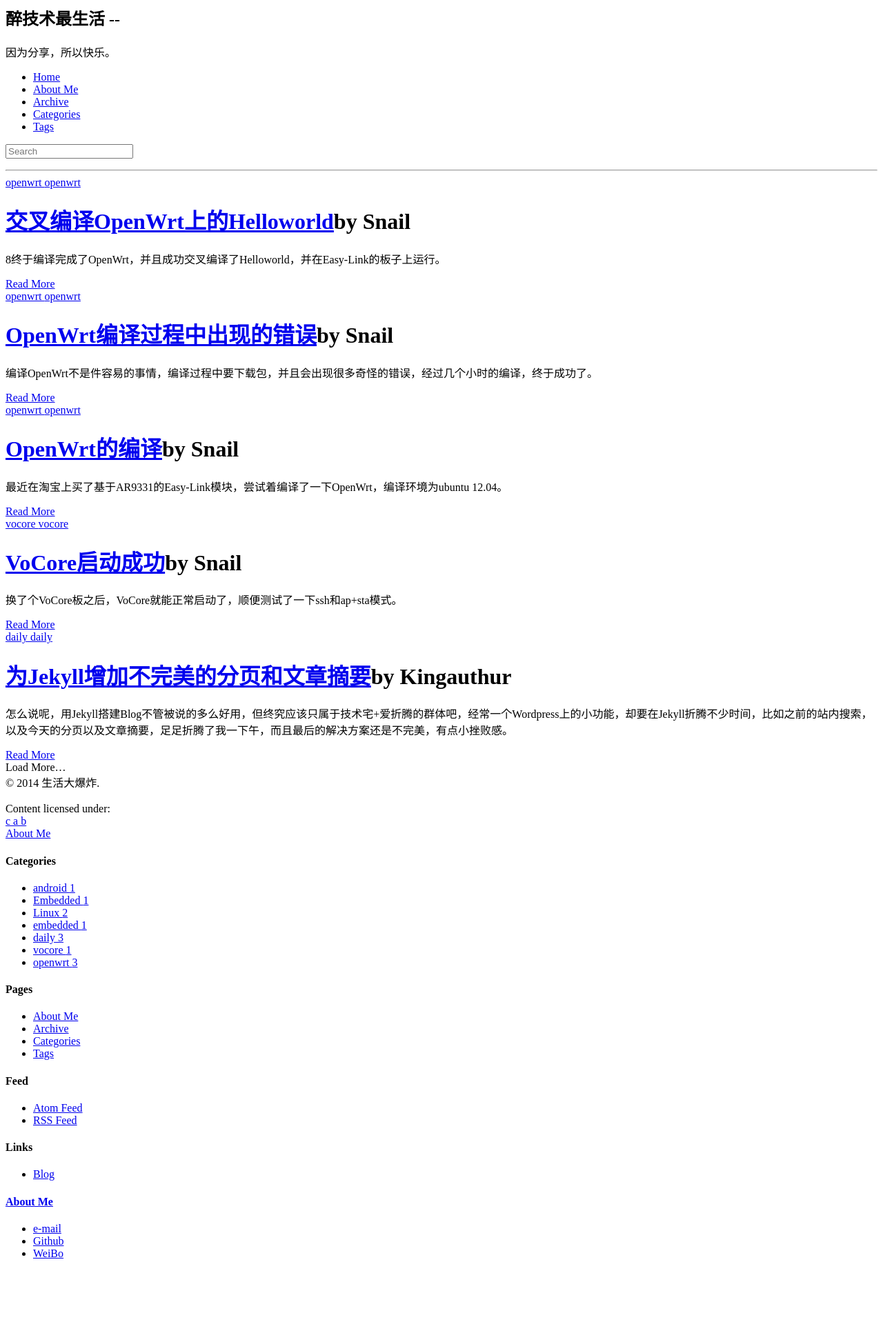
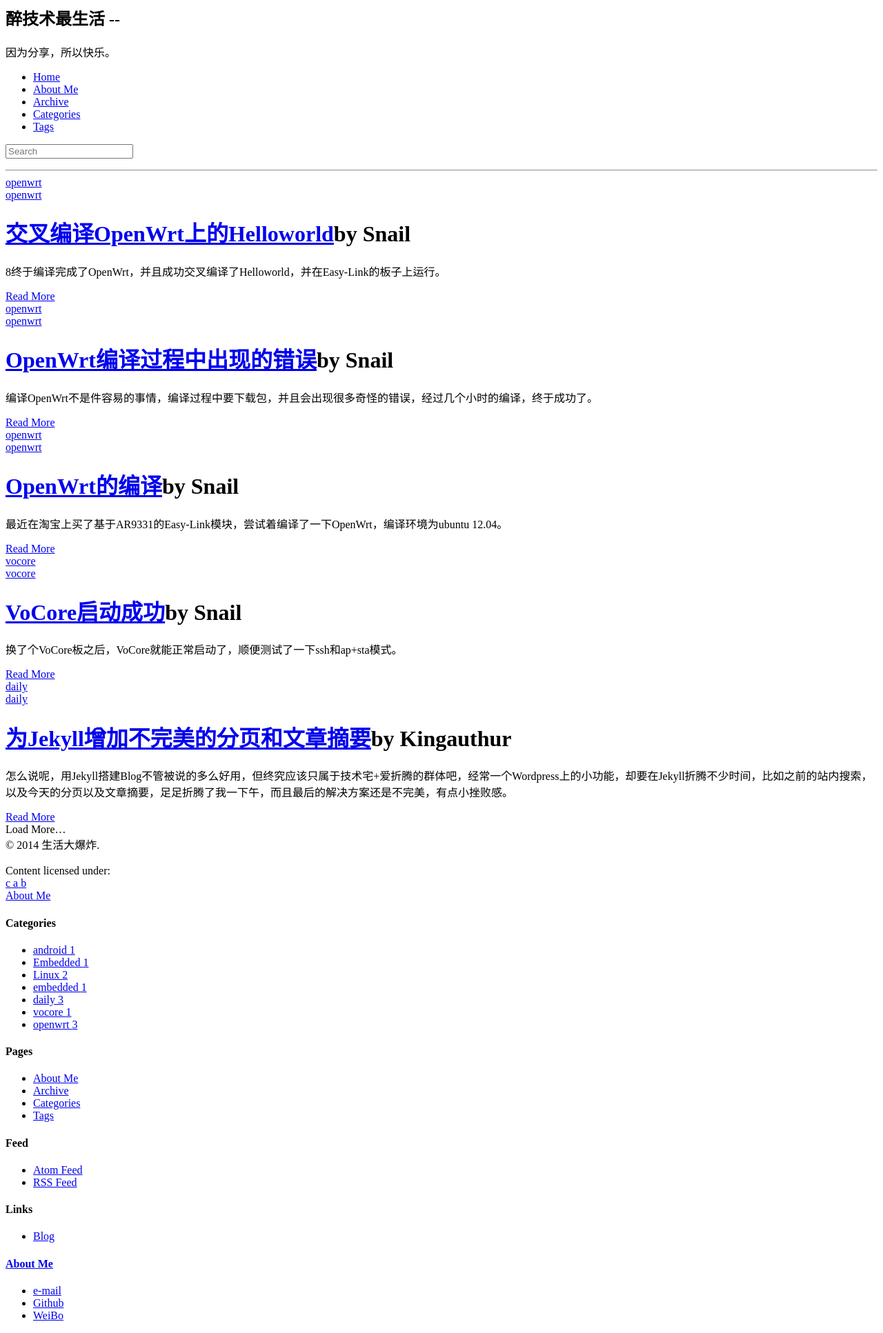
Before and after one commit to DutZMZ/Zuijishu, a Jekyll site: the page built from index.html, in a window 1280 px wide. Shown: the whole page at 69% size. Built offline with Jekyll 4.4.1, drawn with Linux system fonts in a browser that asks for light colours; nearby versions of some CDN libraries; library files that are not in the unit come from our copies; the list of posts is cut into pages by our own code; before the commit the page ends 1843 px from its top, so only the background shows below that.

Commit message:
Update category.html

```diff
--- a/_includes/themes/Snail/category.html
+++ b/_includes/themes/Snail/category.html
@@ -1,7 +1,7 @@
 <div class="journal-cat-box">
 {% if category[0] == null %}
 <a href="{{ BASE_PATH }}{{ site.JB.categories_path }}#{{ category }}-ref" title="{{ category }}">
-	{{ category }}
+	{{ category }}<br>
 <a href="{{ BASE_PATH }}{{ site.JB.categories_path }}#{{ category }}-ref" title="{{ category }}">
 	{{ category }}
 {% else %}
```
